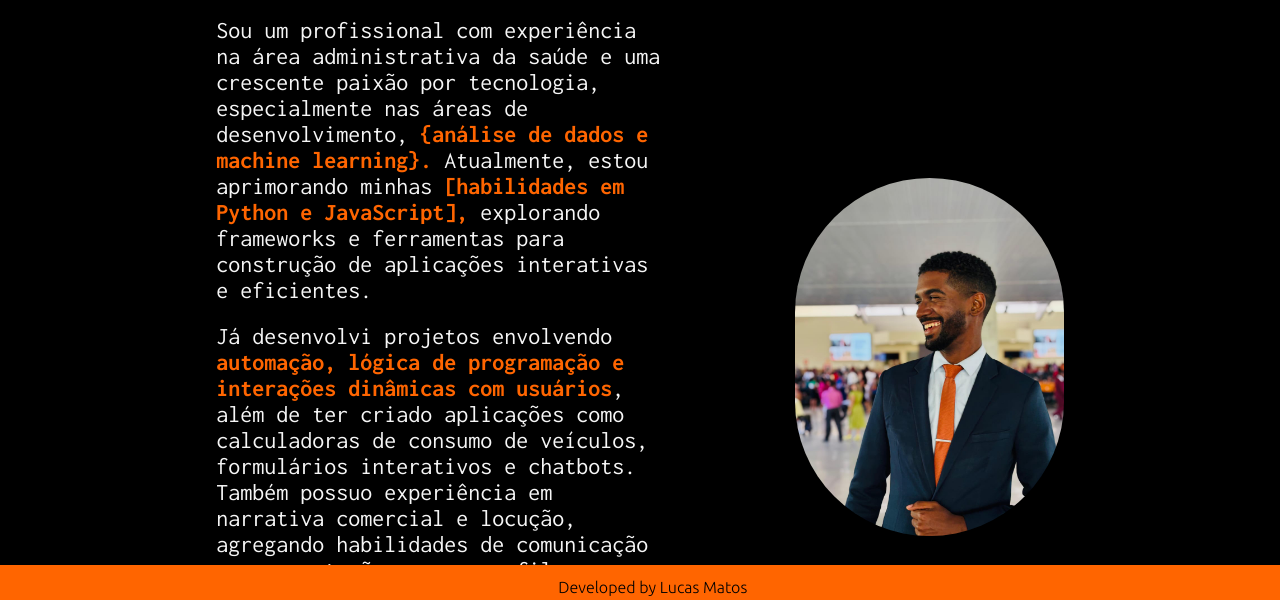
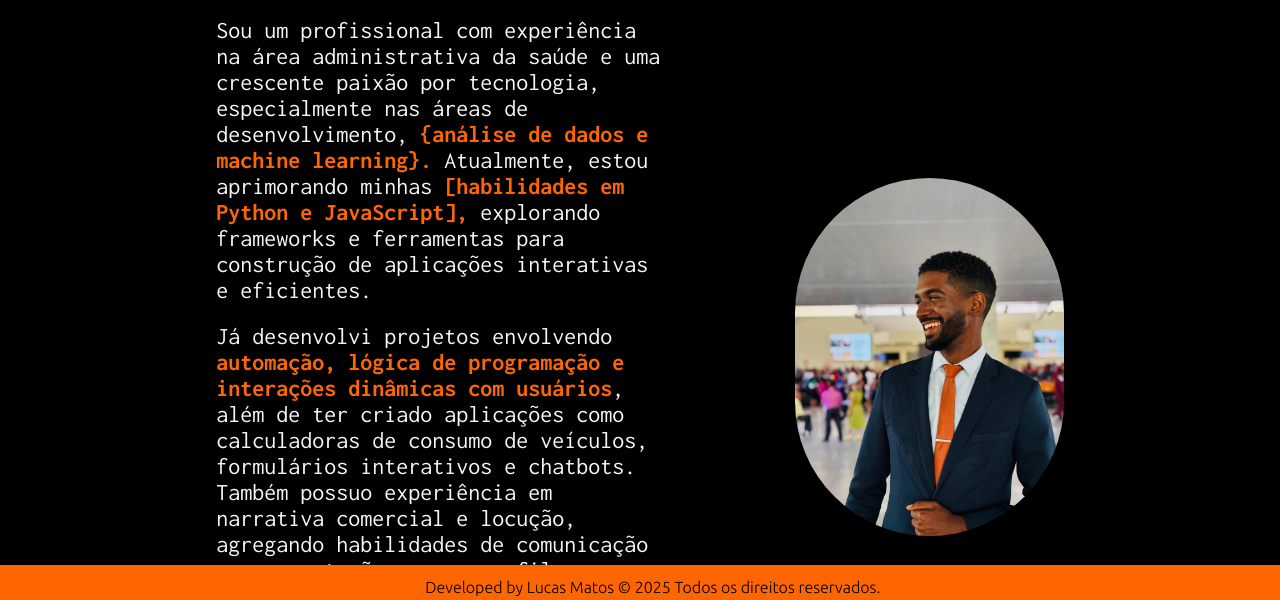
Before and after one commit to toquemclarim/portifolio, a plain HTML site: page about.html in a window 1280 px wide. Shown: the part 191-791 px from the top of the page. Drawn offline with Linux system fonts and the light colour scheme.

Commit message:
adicao do coypritght

```diff
--- a/about.html
+++ b/about.html
@@ -29,7 +29,7 @@
         <img class="apresentacao-imagem"src="./assets/perfil.jpg" alt="Foto do Lucas Matos programando."/>
     </main>
     <footer class="rodape">
-        <p>Developed by Lucas Matos</p>
+        <p>Developed by Lucas Matos &copy 2025 Todos os direitos reservados.</p>
     </footer>
 </body>
 </html>
```
